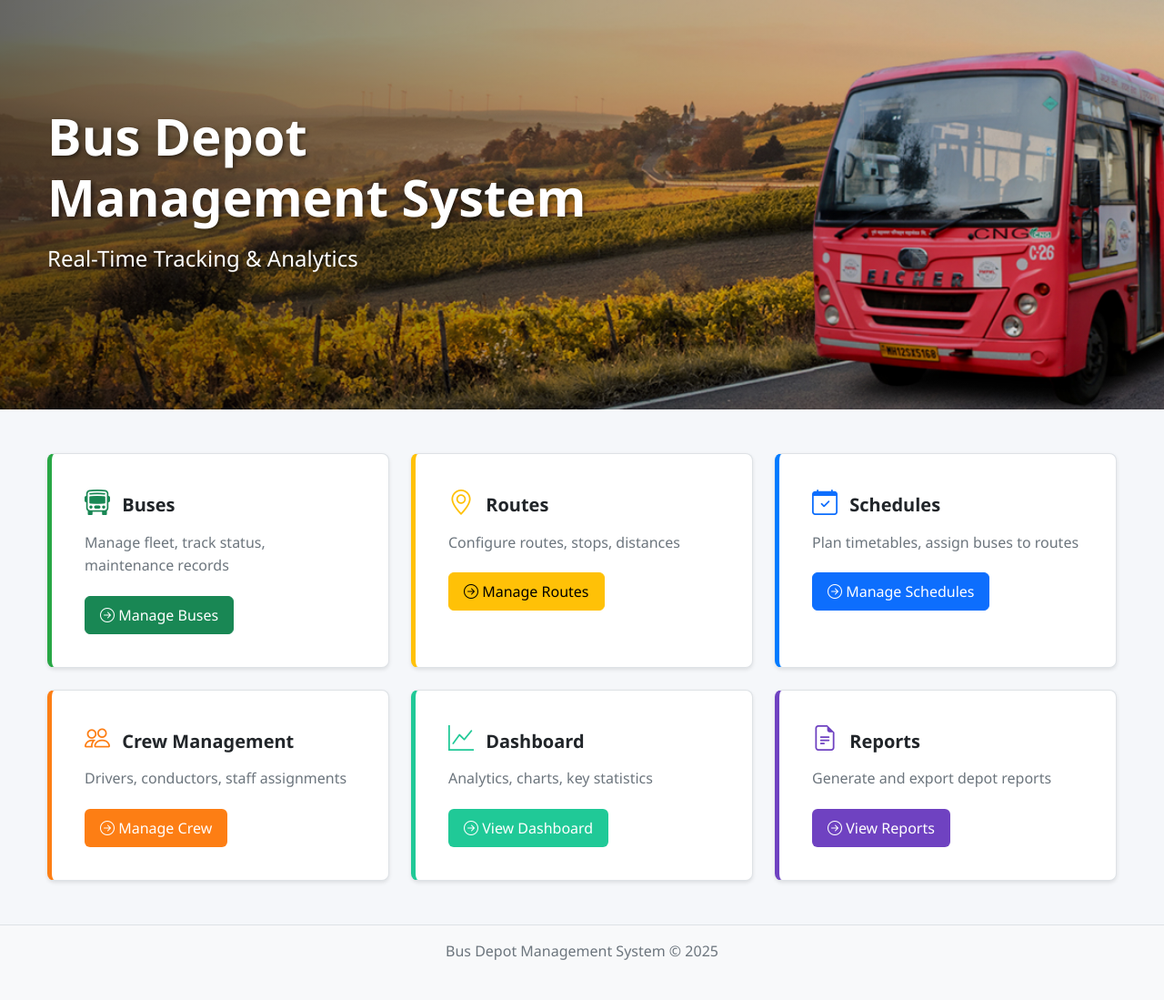
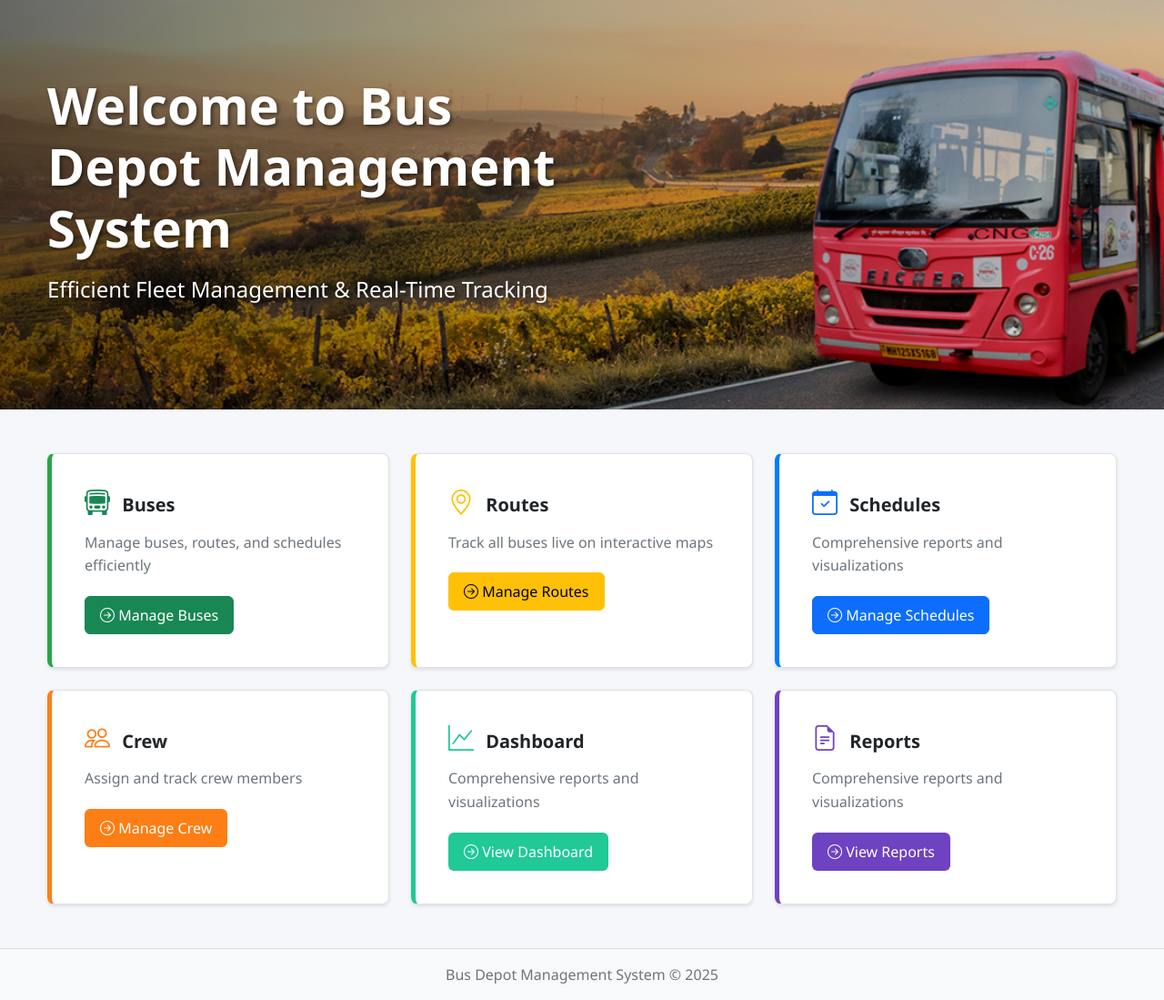
Before and after one commit to JASHoswal1234/Bus-Management-Project, a Flask app: page / in a window 1280 px wide. Shown: the part 59-1158 px from the top of the page at 91% size. Before the commit the page ends 1114 px from the top, so only its background shows below. Run offline with Flask 3, Linux system fonts and the light colour scheme; some libraries are stand-ins or nearby versions.

Commit message:
minor changes

```diff
--- a/app/templates/base.html
+++ b/app/templates/base.html
@@ -89,6 +89,7 @@
         </div>
     </nav>
 
+{% if request.endpoint == 'home.index' %}
     {% block hero_banner %}
 <section class="hero-banner">
     <div class="hero-image-container">
@@ -104,6 +105,7 @@
     </div>
 </section>
 {% endblock %}
+{% endif %}
 
     <!-- Flash Messages -->
     <div class="container mt-3">
--- a/app/templates/home/index.html
+++ b/app/templates/home/index.html
@@ -1,6 +1,6 @@
 {% extends "base.html" %}
 
-{% block title %}Home - Bus Depot Management System{% endblock %}
+{% block title %}{{ t('home') }} - {{ t('welcome_title') }}{% endblock %}
 
 {% block hero_banner %}
 <section class="hero-banner">
@@ -9,16 +9,8 @@
         <div class="hero-overlay">
             <div class="container">
                 <div class="hero-content">
-                    <h1 class="hero-title">Bus Depot Management System</h1>
-                    <p class="hero-subtitle">Real-Time Tracking & Analytics</p>
-                    <!-- <div class="hero-buttons mt-4">
-                        <a href="{{ url_for('dashboard.operator_dashboard') }}" class="btn btn-primary btn-lg">
-                            <i class="bi bi-broadcast"></i> Live Tracking
-                        </a>
-                        <a href="{{ url_for('dashboard.user_dashboard') }}" class="btn btn-outline-light btn-lg ms-3">
-                            <i class="bi bi-geo-alt"></i> Track Bus
-                        </a>
-                    </div> -->
+                    <h1 class="hero-title">{{ t('welcome_title') }}</h1>
+                    <p class="hero-subtitle">{{ t('welcome_subtitle') }}</p>
                 </div>
             </div>
         </div>
@@ -27,10 +19,7 @@
 {% endblock %}
 
 {% block content %}
-<div class="text-center mb-5">
-    <!-- <h1 class="display-4">Bus Depot Management System</h1>
-    <p class="lead text-muted">Central Hub for All Operations</p> -->
-</div>
+<div class="text-center mb-5"></div>
 
 <div class="row g-4">
     <!-- Buses Card -->
@@ -39,11 +28,11 @@
             <div class="card-body">
                 <h5 class="card-title">
                     <i class="bi bi-bus-front fs-3 text-success"></i>
-                    <span class="ms-2">Buses</span>
+                    <span class="ms-2">{{ t('buses') }}</span>
                 </h5>
-                <p class="card-text text-muted">Manage fleet, track status, maintenance records</p>
+                <p class="card-text text-muted">{{ t('feature_management_desc') }}</p>
                 <a href="{{ url_for('buses.list_buses') }}" class="btn btn-success">
-                    <i class="bi bi-arrow-right-circle"></i> Manage Buses
+                    <i class="bi bi-arrow-right-circle"></i> {{ t('manage_buses') }}
                 </a>
             </div>
         </div>
@@ -55,11 +44,11 @@
             <div class="card-body">
                 <h5 class="card-title">
                     <i class="bi bi-geo-alt fs-3 text-warning"></i>
-                    <span class="ms-2">Routes</span>
+                    <span class="ms-2">{{ t('routes') }}</span>
                 </h5>
-                <p class="card-text text-muted">Configure routes, stops, distances</p>
+                <p class="card-text text-muted">{{ t('feature_tracking_desc') }}</p>
                 <a href="{{ url_for('routes.list_routes') }}" class="btn btn-warning">
-                    <i class="bi bi-arrow-right-circle"></i> Manage Routes
+                    <i class="bi bi-arrow-right-circle"></i> {{ t('manage_routes') }}
                 </a>
             </div>
         </div>
@@ -71,11 +60,11 @@
             <div class="card-body">
                 <h5 class="card-title">
                     <i class="bi bi-calendar-check fs-3 text-primary"></i>
-                    <span class="ms-2">Schedules</span>
+                    <span class="ms-2">{{ t('schedules') }}</span>
                 </h5>
-                <p class="card-text text-muted">Plan timetables, assign buses to routes</p>
+                <p class="card-text text-muted">{{ t('feature_analytics_desc') }}</p>
                 <a href="{{ url_for('schedules.list_schedules') }}" class="btn btn-primary">
-                    <i class="bi bi-arrow-right-circle"></i> Manage Schedules
+                    <i class="bi bi-arrow-right-circle"></i> {{ t('manage_schedules') }}
                 </a>
             </div>
         </div>
@@ -87,11 +76,11 @@
             <div class="card-body">
                 <h5 class="card-title">
                     <i class="bi bi-people fs-3" style="color: #fd7e14;"></i>
-                    <span class="ms-2">Crew Management</span>
+                    <span class="ms-2">{{ t('crew') }}</span>
                 </h5>
-                <p class="card-text text-muted">Drivers, conductors, staff assignments</p>
+                <p class="card-text text-muted">{{ t('feature_crew_desc') }}</p>
                 <a href="{{ url_for('crew.list_crew') }}" class="btn" style="background-color: #fd7e14; color: white;">
-                    <i class="bi bi-arrow-right-circle"></i> Manage Crew
+                    <i class="bi bi-arrow-right-circle"></i> {{ t('manage_crew') }}
                 </a>
             </div>
         </div>
@@ -103,11 +92,11 @@
             <div class="card-body">
                 <h5 class="card-title">
                     <i class="bi bi-graph-up fs-3" style="color: #20c997;"></i>
-                    <span class="ms-2">Dashboard</span>
+                    <span class="ms-2">{{ t('dashboard') }}</span>
                 </h5>
-                <p class="card-text text-muted">Analytics, charts, key statistics</p>
+                <p class="card-text text-muted">{{ t('feature_analytics_desc') }}</p>
                 <a href="{{ url_for('dashboard.index') }}" class="btn" style="background-color: #20c997; color: white;">
-                    <i class="bi bi-arrow-right-circle"></i> View Dashboard
+                    <i class="bi bi-arrow-right-circle"></i> {{ t('view_dashboard') }}
                 </a>
             </div>
         </div>
@@ -119,11 +108,11 @@
             <div class="card-body">
                 <h5 class="card-title">
                     <i class="bi bi-file-earmark-text fs-3" style="color: #6f42c1;"></i>
-                    <span class="ms-2">Reports</span>
+                    <span class="ms-2">{{ t('reports') }}</span>
                 </h5>
-                <p class="card-text text-muted">Generate and export depot reports</p>
+                <p class="card-text text-muted">{{ t('feature_analytics_desc') }}</p>
                 <a href="{{ url_for('reports.index') }}" class="btn" style="background-color: #6f42c1; color: white;">
-                    <i class="bi bi-arrow-right-circle"></i> View Reports
+                    <i class="bi bi-arrow-right-circle"></i> {{ t('view_reports') }}
                 </a>
             </div>
         </div>
--- a/app/translations.py
+++ b/app/translations.py
@@ -10,6 +10,15 @@ TRANSLATIONS = {
         'crew': 'Crew',
         'dashboard': 'Dashboard',
         'reports': 'Reports',
+
+        # Home cards / buttons
+        'manage_buses': 'Manage Buses',
+        'manage_routes': 'Manage Routes',
+        'manage_schedules': 'Manage Schedules',
+        'manage_crew': 'Manage Crew',
+        'view_dashboard': 'View Dashboard',
+        'view_reports': 'View Reports',
+
 
         # Dashboard dropdown
         'analytics': 'Analytics',
@@ -134,6 +143,15 @@ TRANSLATIONS = {
         'dashboard': 'डॅशबोर्ड',
         'reports': 'अहवाल',
 
+        # Home cards / buttons
+        'manage_buses': 'बस व्यवस्थापित करा',
+        'manage_routes': 'मार्ग व्यवस्थापित करा',
+        'manage_schedules': 'वेळापत्रके व्यवस्थापित करा',
+        'manage_crew': 'कर्मचारी व्यवस्थापित करा',
+        'view_dashboard': 'डॅशबोर्ड पहा',
+        'view_reports': 'अहवाल पहा',
+
+
         # Dashboard dropdown
         'analytics': 'विश्लेषण',
         'live_tracking': 'लाइव्ह ट्रॅकिंग (ऑपरेटर)',
```
